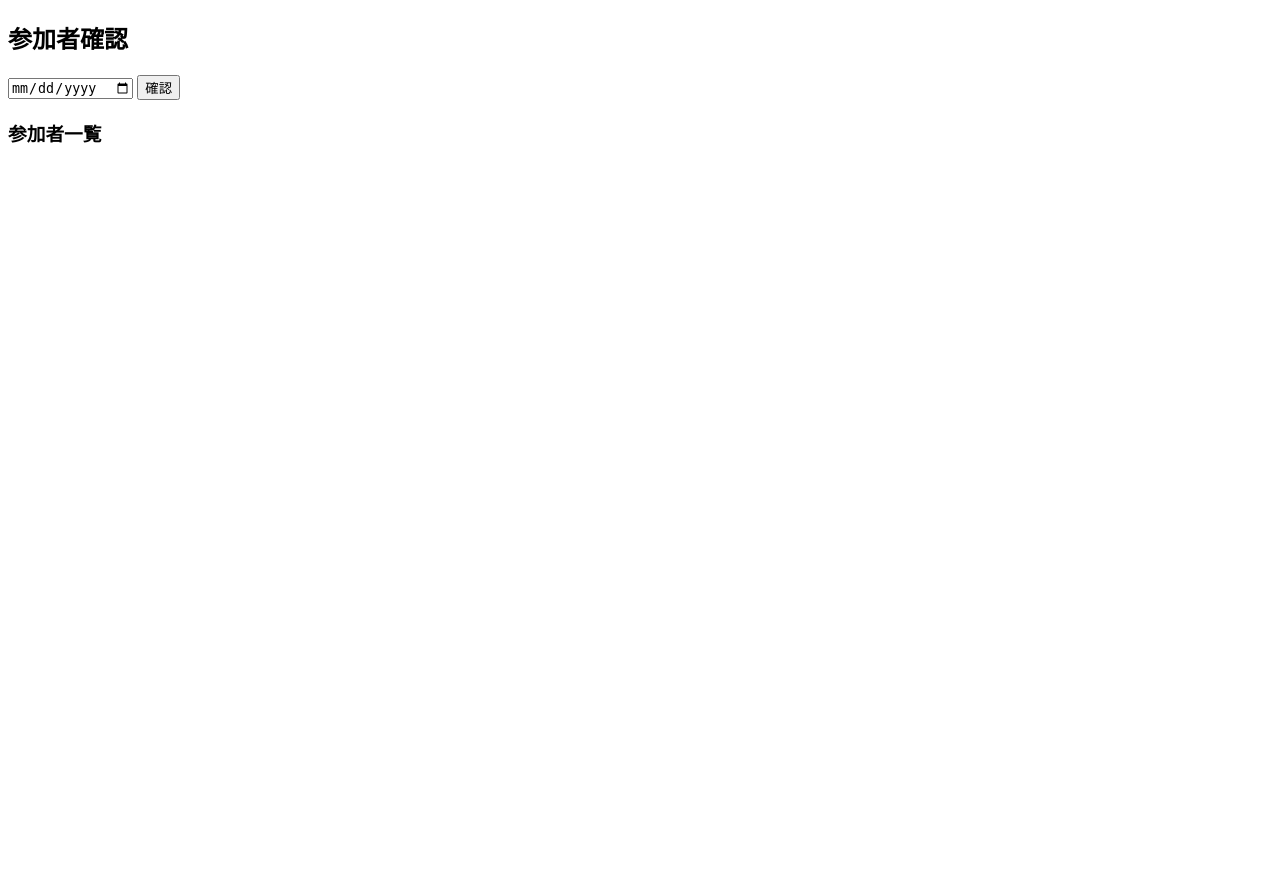
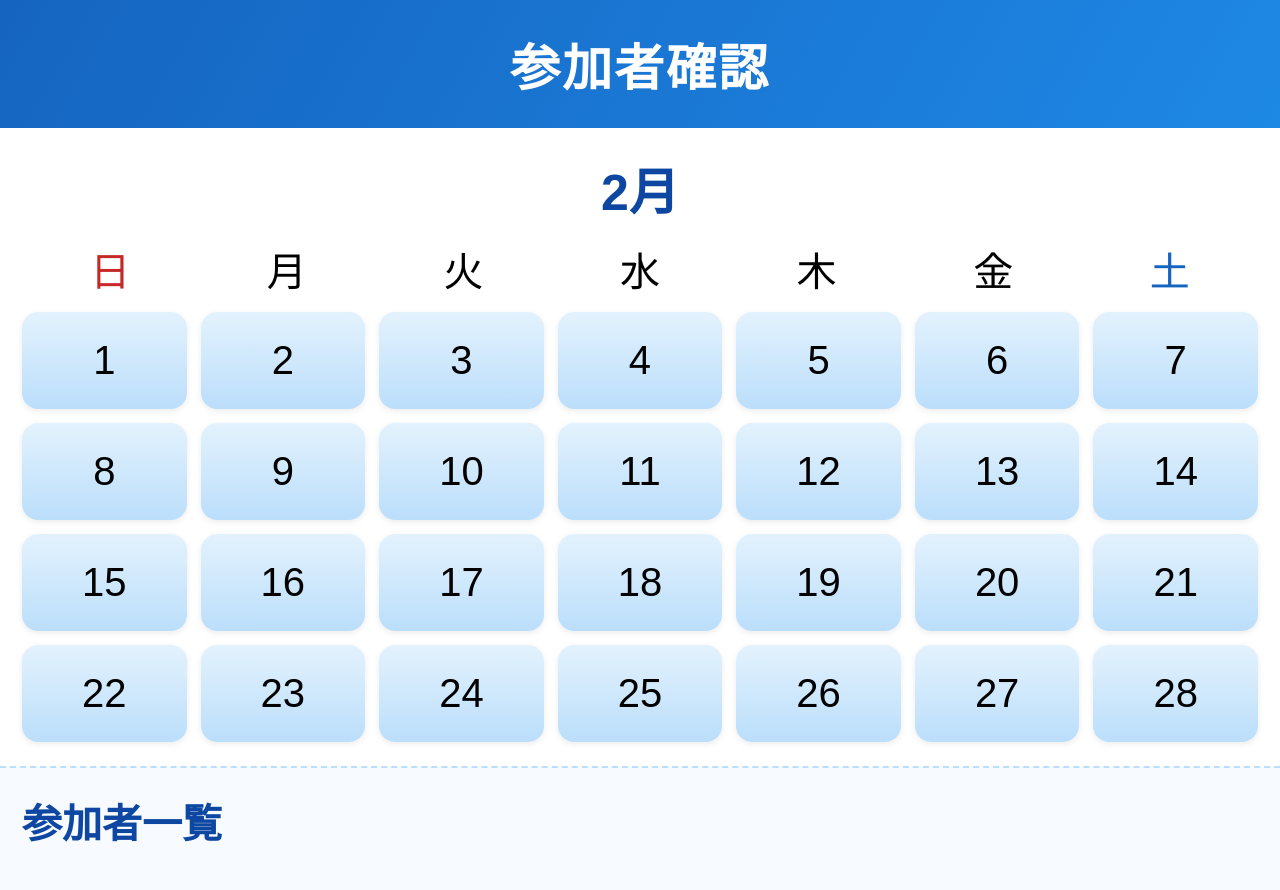
Before and after one commit to ikuuyayah/kenko-mahjong-waiwai, a Flask app: page /confirm in a window 1280 px wide. Before the commit the page ends 143 px from the top, so only its background shows below. Run offline with Flask 3, Linux system fonts and the light colour scheme; some libraries are stand-ins or nearby versions.

Commit message:
参加者確認画面を刷新

```diff
--- a/templates/confirm.html
+++ b/templates/confirm.html
@@ -1,34 +1,195 @@
 <!DOCTYPE html>
-<html>
+<html lang="ja">
 <head>
-<meta charset="UTF-8">
-<title>参加者確認</title>
-<script src="https://static.line-scdn.net/liff/edge/2/sdk.js"></script>
+<meta charset="UTF-8" />
+<title>健康麻雀 参加者確認</title>
+
+<style>
+html, body {
+  margin: 0;
+  padding: 0;
+  height: 100%;
+}
+body {
+  font-family: "Hiragino Kaku Gothic Pro", "メイリオ", sans-serif;
+  background: linear-gradient(160deg, #e3f2fd 0%, #ffffff 60%);
+}
+.container {
+  width: 100%;
+  min-height: 100vh;
+  background: #fff;
+  box-shadow: 0 0 20px rgba(0,0,0,0.08);
+}
+
+/* タイトル */
+header {
+  background: linear-gradient(120deg, #1565c0, #1e88e5);
+  color: #fff;
+  padding: 28px;
+  text-align: center;
+  font-size: 50px;
+  font-weight: bold;
+  letter-spacing: 2px;
+}
+
+.calendar {
+  padding: 24px 22px;
+}
+
+#monthTitle {
+  font-size: 50px;
+  margin-bottom: 16px;
+  font-weight: bold;
+  text-align: center;
+  color: #0d47a1;
+}
+
+.week {
+  display: grid;
+  grid-template-columns: repeat(7, 1fr);
+  text-align: center;
+  font-size: 40px;
+}
+
+.week div:first-child {
+  color: #c62828;
+}
+.week div:last-child {
+  color: #1565c0;
+}
+
+.days {
+  display: grid;
+  grid-template-columns: repeat(7, 1fr);
+  gap: 14px;
+  margin-top: 14px;
+}
+
+.day {
+  padding: 26px 0;
+  border-radius: 16px;
+  background: linear-gradient(180deg, #e3f2fd, #bbdefb);
+  cursor: pointer;
+  font-size: 40px;
+  text-align: center;
+  box-shadow: 0 2px 6px rgba(0,0,0,0.08);
+  transition: transform 0.1s;
+}
+
+.day:active {
+  transform: scale(0.96);
+}
+
+.day.disabled {
+  background: #f0f0f0;
+  color: #aaa;
+  cursor: not-allowed;
+  box-shadow: none;
+}
+
+.day.selected {
+  background: linear-gradient(120deg, #0d47a1, #1976d2);
+  color: #fff;
+}
+
+.selected-box {
+  padding: 24px 22px;
+  border-top: 2px dashed #bbdefb;
+  background: #f7fbff;
+}
+
+.selected-box h3 {
+  margin: 0 0 16px 0;
+  font-size: 40px;
+  color: #0d47a1;
+}
+
+.participant {
+  font-size: 40px;
+  margin: 8px 0;
+}
+</style>
 </head>
 <body>
 
-<h2>参加者確認</h2>
+<div class="container">
+<header>参加者確認</header>
 
-<input type="date" id="datePicker">
-<button onclick="loadList()">確認</button>
+<div class="calendar">
+  <div id="monthTitle"></div>
 
-<h3>参加者一覧</h3>
-<ul id="result"></ul>
+  <div class="week">
+    <div>日</div><div>月</div><div>火</div><div>水</div>
+    <div>木</div><div>金</div><div>土</div>
+  </div>
+
+  <div class="days" id="days"></div>
+</div>
+
+<div class="selected-box">
+  <h3>参加者一覧</h3>
+  <div id="participantList"></div>
+</div>
+
+</div>
 
 <script>
-async function loadList() {
-    const date = document.getElementById("datePicker").value;
+const today = new Date();
+const year = today.getFullYear();
+const month = today.getMonth();
 
-    const response = await fetch(`/list?date=${date}`);
-    const users = await response.json();
+const monthTitle = document.getElementById("monthTitle");
+const daysBox = document.getElementById("days");
+const listBox = document.getElementById("participantList");
 
-    let html = "";
-    users.forEach(name => {
-        html += `<li>${name}</li>`;
-    });
+monthTitle.innerText = (month + 1) + "月";
 
-    document.getElementById("result").innerHTML = html;
+function render() {
+  const first = new Date(year, month, 1);
+  const last = new Date(year, month + 1, 0);
+
+  daysBox.innerHTML = "";
+
+  for (let i = 0; i < first.getDay(); i++) {
+    const d = document.createElement("div");
+    daysBox.appendChild(d);
+  }
+
+  for (let d = 1; d <= last.getDate(); d++) {
+    const date = new Date(year, month, d);
+    const div = document.createElement("div");
+    div.className = "day";
+    div.innerText = d;
+
+    const key = date.toISOString().slice(0,10);
+
+    div.onclick = () => loadParticipants(key);
+
+    daysBox.appendChild(div);
+  }
 }
+
+async function loadParticipants(date) {
+
+  const response = await fetch(`/list?date=${date}`);
+  const users = await response.json();
+
+  listBox.innerHTML = "";
+
+  if (users.length === 0) {
+    listBox.innerHTML = "<div class='participant'>参加者なし</div>";
+    return;
+  }
+
+  users.forEach(name => {
+    const div = document.createElement("div");
+    div.className = "participant";
+    div.innerText = name;
+    listBox.appendChild(div);
+  });
+}
+
+render();
 </script>
 
 </body>
```
